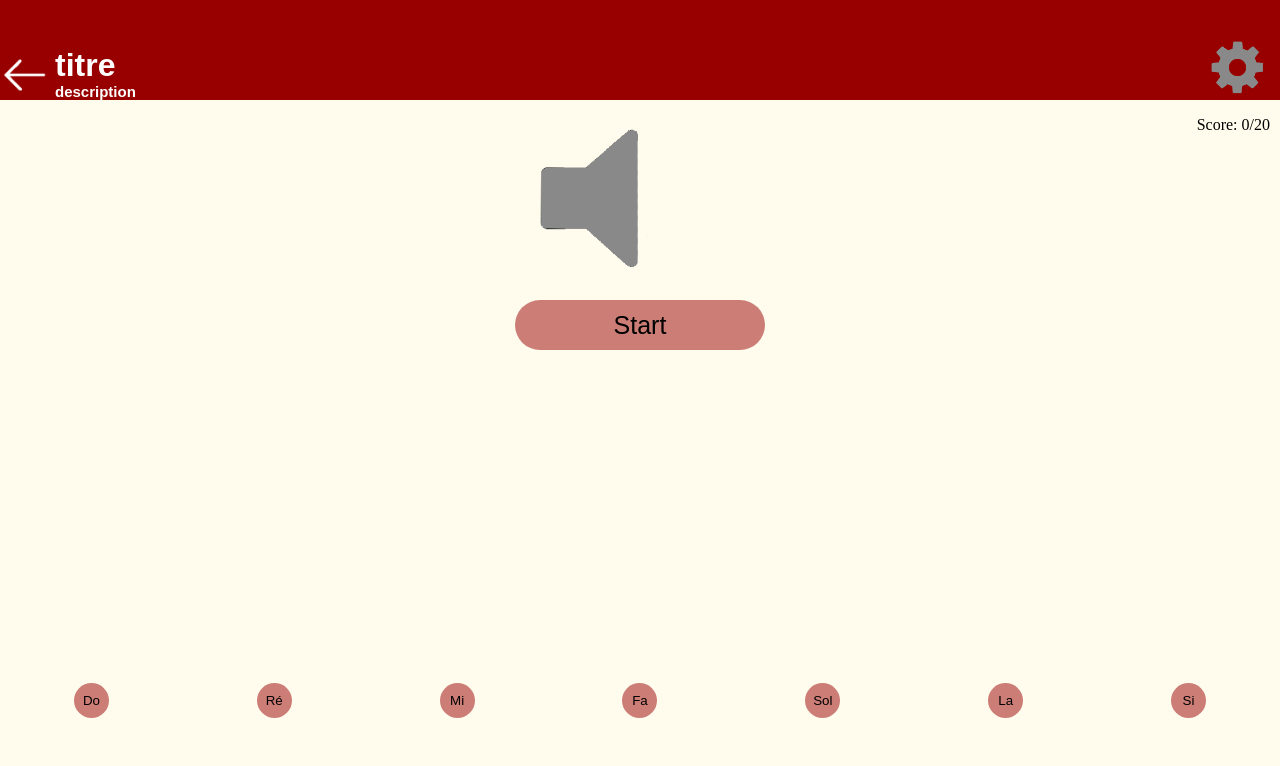
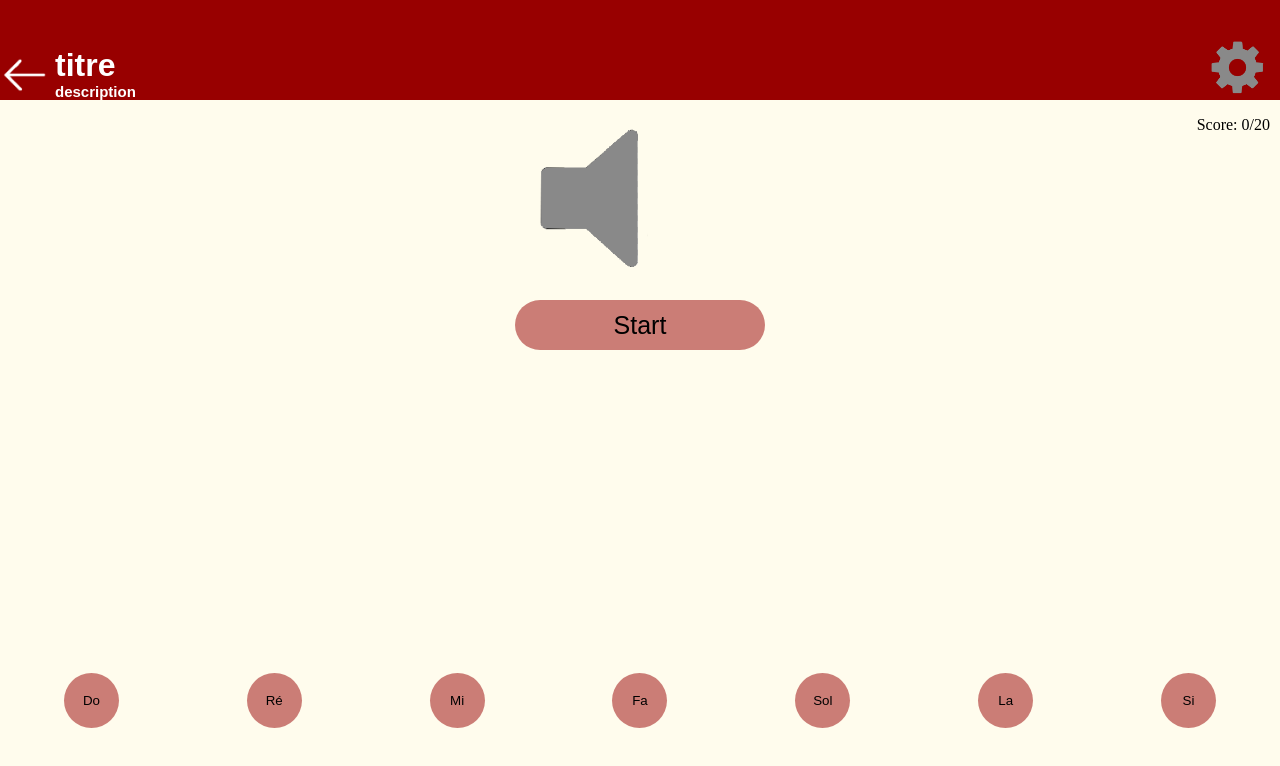
Before and after one commit to Clement-soulier/Ear_Trainer, a Next.js app: page /InLesson in a window 1280 px wide. Shown: the top 766 px of the page. Built offline with nearby package versions, Linux system fonts and the light colour scheme.

Commit message:
updated tones button CSS for PC display

```diff
--- a/app/(inLessonTopBar)/InLesson/InLesson.css
+++ b/app/(inLessonTopBar)/InLesson/InLesson.css
@@ -51,3 +51,13 @@ button:hover{
     border: none;
     background-color: rgba(152, 0, 0, 0.5);
 }
+
+@media (min-width: 768px) {
+    .toneButton{
+        border-radius: 100px;
+        width: 55px;
+        height: 55px;
+        border: none;
+        background-color: rgba(152, 0, 0, 0.5);
+    }
+}
```
